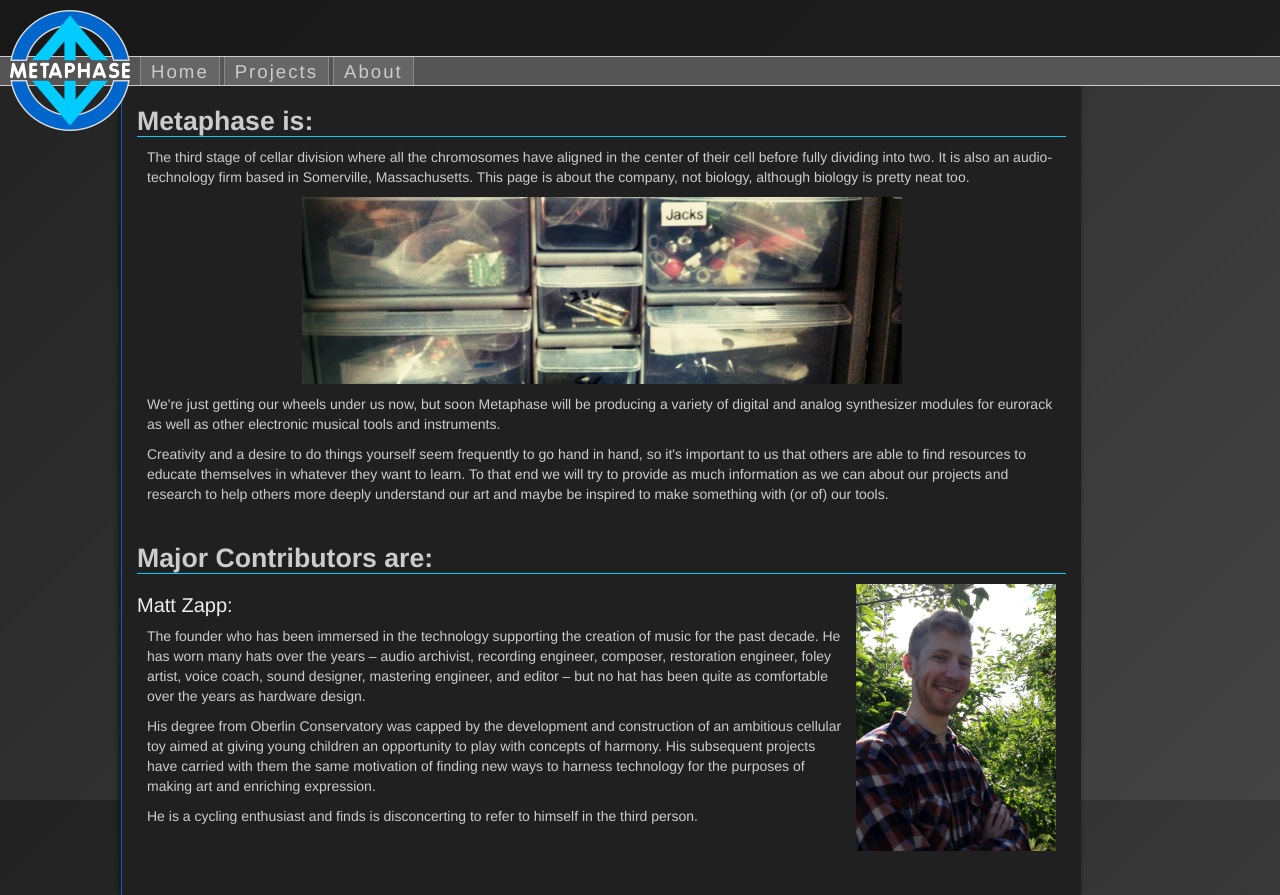
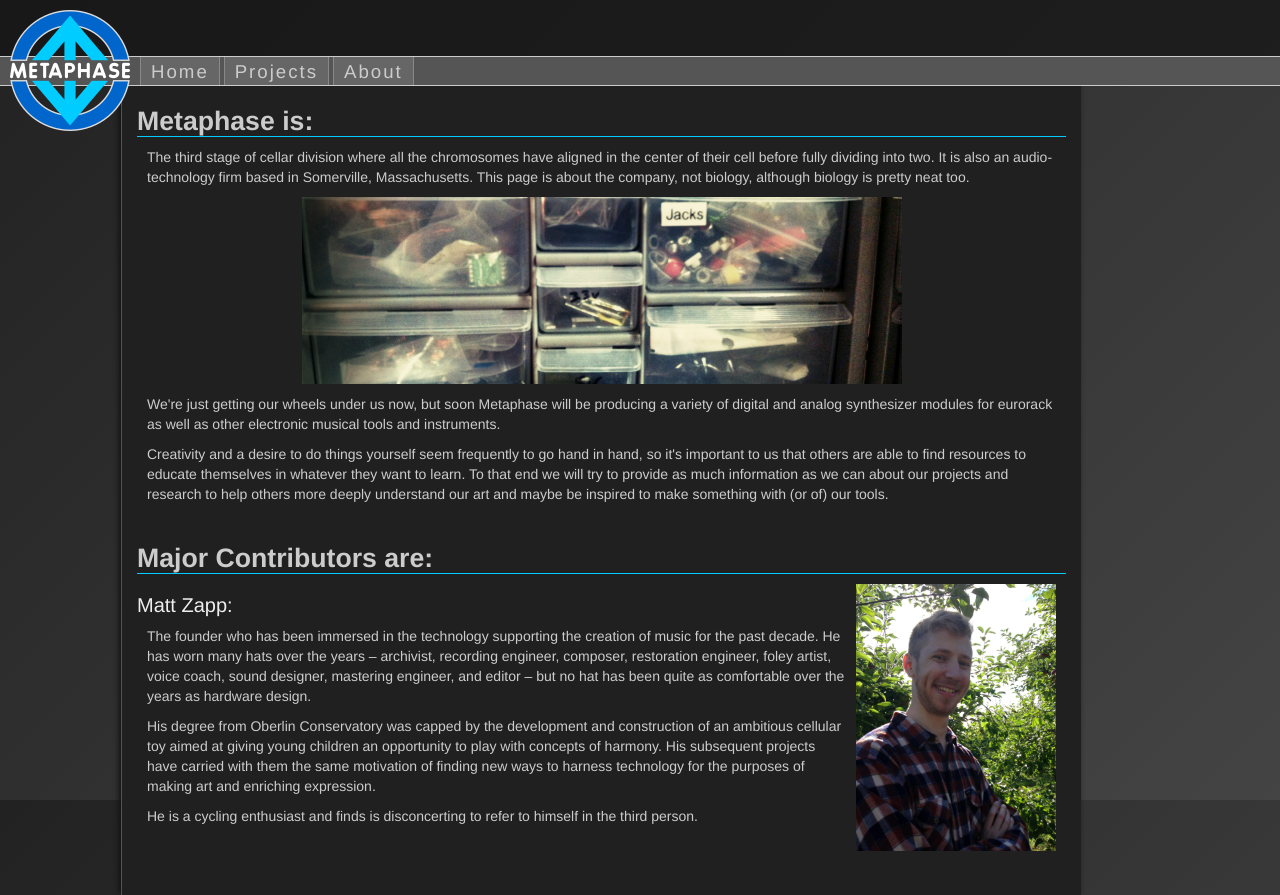
Before and after one commit to MrBZapp/MetaphaseWeb, a Flask app: page /about in a window 1280 px wide. Shown: the top 895 px of the page. Run offline with Flask 2, Linux system fonts and the light colour scheme; parts of the project's set-up code (start-up, migrations or seed data) failed here and were passed over; some libraries are stand-ins or nearby versions.

Commit message:
About page v1.00 is ready... again

```diff
--- a/www/mainsite/metaphase/templates/about.html
+++ b/www/mainsite/metaphase/templates/about.html
@@ -23,7 +23,7 @@
     <img id="personal-photo" src="{{url_for('static', filename='img/MattsFace.jpg')}}">
     <h2>Matt Zapp:</h2>
     <p>
-            The founder who has been immersed in the technology supporting the creation of music for the past decade.  He has worn many hats over the years – audio archivist, recording engineer, composer, restoration engineer, foley artist, voice coach, sound designer, mastering engineer, and editor – but no hat has been quite as comfortable over the years as hardware design.
+            The founder who has been immersed in the technology supporting the creation of music for the past decade.  He has worn many hats over the years – archivist, recording engineer, composer, restoration engineer, foley artist, voice coach, sound designer, mastering engineer, and editor – but no hat has been quite as comfortable over the years as hardware design.
         </p>
         <p>
             His degree from Oberlin Conservatory was capped by the development and construction of an ambitious cellular toy aimed at giving young children an opportunity to play with concepts of harmony.  His subsequent projects have carried with them the same motivation of finding new ways to harness technology for the purposes of making art and enriching expression.
```
